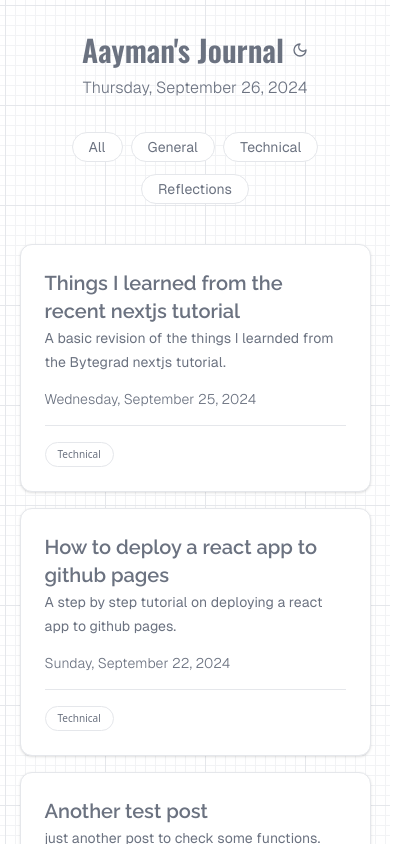
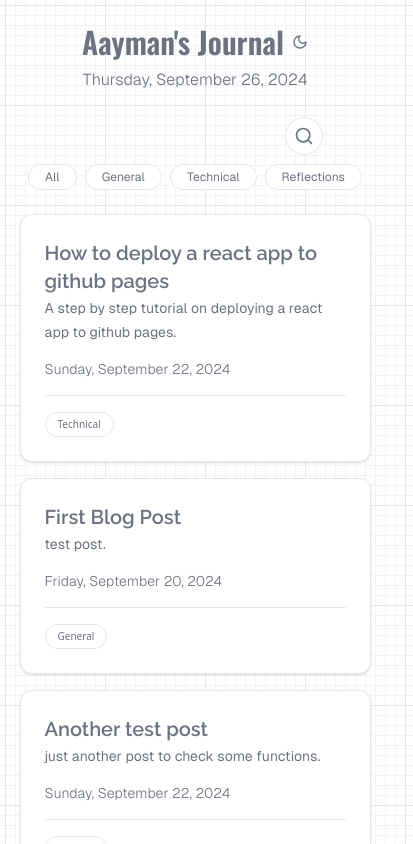
Before and after one commit to Aayman-star/aaymans-journal, a Next.js app: page / in a window 390 px wide. Shown: the top 844 px of the page, 413 px wide, since content can reach past the window. Built offline with nearby package versions, Linux system fonts and the light colour scheme.

Commit message:
added search to the blog

```diff
--- a/src/app/Blog/[slug]/page.tsx
+++ b/src/app/Blog/[slug]/page.tsx
@@ -23,9 +23,8 @@ const BlogPost = async ({ params }: { params: { slug: string } }) => {
   const post = await getPostBySlug(slug);
 
   return (
-    <div
-      className={`w-full h-auto md:min-h-screen p-10 bg-[url('/graph-paper-light.svg')] dark:bg-[url('/graph-paper.svg')]`}>
-      <div className="w-full h-full py-8 md:max-w-4xl md:mx-auto md:px-20 flex flex-col gap-y-4">
+    <div className={`w-full h-auto md:min-h-screen p-10 `}>
+      <div className="w-full h-full py-8 md:max-w-4xl md:mx-auto md:px-16 flex flex-col gap-y-4">
         <div className="w-full md:max-w-4xl md:mx-auto flex items-center justify-between">
           <Link className="group" href={"/"}>
             <p className={`flex items-center md:text-lg`}>
--- a/src/app/Category/[category]/page.tsx
+++ b/src/app/Category/[category]/page.tsx
@@ -1,7 +1,8 @@
-import { getAllPosts, getPostsbyCategory } from "@/lib/posts";
+import Blog from "@/components/Blog";
 import Categories from "@/components/Categories";
 import SinglePost from "@/components/SinglePost";
-import Blog from "@/components/Blog";
+import SearchBar from "@/components/SearchBar";
+import { getAllPosts, getPostsbyCategory } from "@/lib/posts";
 
 const Page = async ({ params }: { params: { category: string } }) => {
   const blogPosts =
@@ -16,7 +17,12 @@ const Page = async ({ params }: { params: { category: string } }) => {
     <main className="w-[90%] md:w-[85%] mx-auto min-h-screen">
       <Blog />
       {/* <p>{params.category}</p> */}
+
       <Categories />
+
+      {/* <p>{params.category}</p> */}
+
+      {/* Posts */}
       <div className="w-full h-full grid grid-cols-1 md:grid-cols-2 lg:grid-cols-3 gap-x-4">
         {sortedBlogPosts?.map((post) => (
           <SinglePost
@@ -29,8 +35,8 @@ const Page = async ({ params }: { params: { category: string } }) => {
           />
         ))}
         {!sortedBlogPosts.length && (
-          <p className="text-center w-full mt-10 col-span-3 text-2xl italic text-muted-foreground dark:text-foreground">
-            No posts in this category
+          <p className="text-center w-full mt-10 col-span-3 text-xl font-light text-muted-foreground">
+            No posts in this category.
           </p>
         )}
       </div>
--- a/src/app/layout.tsx
+++ b/src/app/layout.tsx
@@ -5,6 +5,8 @@ import type { Metadata } from "next";
 import localFont from "next/font/local";
 import { ThemeProvider } from "@/components/theme-provider";
 import Footer from "@/components/Footer";
+import Blog from "@/components/Blog";
+import Categories from "@/components/Categories";
 
 const geistSans = localFont({
   src: "./fonts/GeistVF.woff",
@@ -36,6 +38,8 @@ export default function RootLayout({
           defaultTheme="system"
           enableSystem
           disableTransitionOnChange>
+          {/* <Blog />
+          <Categories /> */}
           {children}
           <Footer />
         </ThemeProvider>
--- a/src/app/page.tsx
+++ b/src/app/page.tsx
@@ -1,15 +1,23 @@
+import { Suspense } from "react";
 import Blog from "@/components/Blog";
 import Loading from "@/components/Loading";
 import BlogDisplay from "@/components/BlogDisplay";
-import { Suspense } from "react";
 
-export default function Home() {
+export default function Home({
+  searchParams,
+}: {
+  searchParams?: {
+    query?: string;
+  };
+}) {
+  const query = searchParams?.query || "";
+  // console.log("in the PAGE:", query);
   return (
     <main className="w-full min-h-screen flex flex-col items-center gap-y-10 relative">
-      <div className="">
+      <div className="w-full">
         <Blog />
         <Suspense fallback={<Loading />}>
-          <BlogDisplay />
+          <BlogDisplay query={query} />
         </Suspense>
       </div>
     </main>
--- a/src/components/Blog.tsx
+++ b/src/components/Blog.tsx
@@ -1,17 +1,16 @@
 "use client";
-import React from "react";
+import Link from "next/link";
 import { useTheme } from "next-themes";
+import { oswald } from "@/lib/fonts";
 import { Sun, Moon } from "lucide-react";
-import { oswald } from "@/lib/fonts";
 import DateDisplay from "./DateDisplay";
-import Link from "next/link";
 
 const Blog = () => {
   const { theme, setTheme } = useTheme();
   //console.log(theme);
 
   return (
-    <div className=" py-8">
+    <div className=" py-6">
       <div className="flex items-center justify-center gap-x-2">
         <Link href={`/`}>
           <h1
--- a/src/components/BlogDisplay.tsx
+++ b/src/components/BlogDisplay.tsx
@@ -1,22 +1,46 @@
-import React from "react";
-import { getAllPosts } from "@/lib/posts";
-
+import SearchBar from "./SearchBar";
 import Categories from "./Categories";
 import SinglePost from "./SinglePost";
+import { getAllPosts, getFilteredPosts } from "@/lib/posts";
 
-const BlogDisplay = async () => {
-  // await new Promise((resolve) => setTimeout(resolve, 1500));
+interface Post {
+  file: string;
+  slug: any;
+  title: any;
+  description: any;
+  publish: any;
+  category: any;
+  date: string;
+  content: string;
+}
+interface PostProp {
+  Posts: Post[];
+}
+interface SearchParams {
+  query?: string;
+}
+const BlogDisplay = ({ query }: SearchParams) => {
+  // console.log("IN THE BLOG DISPLAY:", query);
+  const blogPosts = query
+    ? getFilteredPosts(query).filter((post) => post.publish)
+    : getAllPosts().filter((post) => post.publish);
 
-  const blogPosts = getAllPosts().filter((post) => post.publish);
-  const sortedBlogPosts = blogPosts.sort(
-    (a, b) => new Date(b.date).getTime() - new Date(a.date).getTime()
-  );
-
+  //console.log(blogPosts);
   return (
     <div className="w-[90%] md:w-[85%] mx-auto">
+      {/* <Categories /> */}
+      <div className="w-full flex flex-col-reverse gap-y-2 md:flex-row justify-center gap-x-3 md:justify-between">
+        <div>
           <Categories />
+        </div>
+        <div>
+          <SearchBar />
+        </div>
+      </div>
+
       <div className="w-full h-full grid grid-cols-1 md:grid-cols-2 lg:grid-cols-3 gap-x-4">
-        {sortedBlogPosts?.map((post) => (
+        {blogPosts.length > 0 ? (
+          blogPosts.map((post) => (
             <SinglePost
               key={post.title}
               title={post.title}
@@ -25,7 +49,12 @@ const BlogDisplay = async () => {
               date={post.date}
               category={post.category}
             />
-        ))}
+          ))
+        ) : (
+          <p className="text-muted-foreground font-light text-xl text-center w-full mt-10 col-span-3 dark:text-foreground">
+            No search results found.
+          </p>
+        )}
       </div>
     </div>
   );
--- a/src/components/Categories.tsx
+++ b/src/components/Categories.tsx
@@ -13,7 +13,8 @@ const Categories = () => {
     { id: 4, label: "Reflections", path: "/Category/Reflections" },
   ];
   return (
-    <ul className="w-[90%] mx-auto flex flex-wrap items-center justify-center mb-10 gap-x-2 gap-y-3 md:gap-x-4 md:gap-y-0">
+    <div className="mb-6">
+      <ul className="flex  items-center justify-center  gap-x-2 gap-y-2 md:gap-x-4 md:gap-y-0">
         {categories.map((category) => (
           <Link
             key={category.id}
@@ -21,14 +22,17 @@ const Categories = () => {
             href={`${category.path}`}>
             <li
               key={category.id}
-            className={`border py-1 px-4 bg-card rounded-full text-sm font-geistSans text-muted-foreground dark:text-foreground ${
-              pathname === category.path && "font-extrabold"
+              className={` py-1 px-4 bg-card rounded-full text-xs md:text-sm font-geistSans  text-muted-foreground  ${
+                pathname === category.path
+                  ? "border-2 font-extrabold"
+                  : "border font-normal"
               }`}>
               {category.label}
             </li>
           </Link>
         ))}
       </ul>
+    </div>
   );
 };
 
--- /dev/null
+++ b/src/components/SearchBar.tsx
@@ -0,0 +1,99 @@
+"use client";
+
+import { useState } from "react";
+import { Search, X } from "lucide-react";
+//import { Input } from "@/components/ui/input";
+
+import { useSearchParams, usePathname, useRouter } from "next/navigation";
+
+interface Post {
+  file: string;
+  slug: any;
+  title: any;
+  description: any;
+  publish: any;
+  category: any;
+  date: string;
+  content: string;
+}
+interface SearchProp {
+  Posts: Post[];
+}
+export default function SearchBar() {
+  const searchParams = useSearchParams();
+  const pathname = usePathname();
+  const router = useRouter();
+  const [isSearchVisible, setIsSearchVisible] = useState(false);
+  const [searchQuery, setSearchQuery] = useState(
+    searchParams.get("query") || ""
+  );
+
+  console.log("PATHNAME:", pathname);
+  const toggleSearch = () => {
+    setIsSearchVisible(!isSearchVisible);
+  };
+
+  const handleSearch = (term: string) => {
+    setSearchQuery(term);
+    console.log("TERM:", term);
+    const params = new URLSearchParams(searchParams);
+    if (term) {
+      params.set("query", term);
+    } else {
+      params.delete("query");
+    }
+    //replace(`${pathname}?${params.toString()}`);
+    router.replace(`${pathname}?${params.toString()}`);
+  };
+
+  const handleDelete = () => {
+    const params = new URLSearchParams(searchParams);
+    params.delete("query");
+    // Update the URL to remove the query parameter
+    router.replace(`${pathname}?${params.toString()}`);
+    setSearchQuery("");
+  };
+  return (
+    <div className="ml-12 md:ml-0">
+      {/* This div houses the search bar */}
+      <div className="relative flex items-center justify-end mr-10 ">
+        <div
+          className={`
+          relative flex items-center
+          transition-all duration-500 ease-in-out
+          ${isSearchVisible ? "w-72 opacity-100" : "w-0 opacity-0"}
+        `}>
+          <input
+            type="text"
+            onChange={(e) => handleSearch(e.target.value)}
+            value={searchQuery}
+            // defaultValue={searchParams.get("query")?.toString()}
+            placeholder="Search..."
+            className="w-full px-10 h-10 bg-card rounded-full outline-none border border-muted-foreground"
+          />
+        </div>
+        <div
+          className={`absolute z-10 cursor-pointer bg-card ${
+            isSearchVisible
+              ? "left-3 top-2" // When the search is visible, no border
+              : "right-2 border rounded-full p-2" // When the search is not visible, add a circular border
+          }
+    `}
+          onClick={toggleSearch}>
+          <Search
+            aria-label="Toggle search"
+            className="h-5 w-5 text-muted-foreground"
+          />
+        </div>
+
+        {searchQuery && (
+          <X
+            aria-label="Clear search"
+            onClick={handleDelete}
+            className="h-6 w-6 absolute cursor-pointer text-muted-foreground right-3 top-2 z-10"
+          />
+        )}
+      </div>
+    </div>
+  );
+}
--- a/src/lib/posts.ts
+++ b/src/lib/posts.ts
@@ -52,7 +52,7 @@ export const getAllPosts = () => {
       title: data.title,
       description: data.description,
       publish: data.publish,
-      category: data.category,
+      category: data.category || [],
       date: date,
       content,
     };
@@ -114,3 +114,16 @@ export const getPostsbyCategory = (category: string) => {
 
   return postsbyCategory;
 };
+
+export const getFilteredPosts = (query: string) => {
+  const filteredPosts = getAllPosts().filter(
+    (post) =>
+      post.title.toLowerCase().includes(query.toLowerCase()) ||
+      post.description.toLowerCase().includes(query.toLowerCase) ||
+      post.content.toLowerCase().includes(query.toLowerCase()) ||
+      post.category.some((category: string) =>
+        category.toLowerCase().includes(query.toLowerCase())
+      )
+  );
+  return filteredPosts;
+};
```
Also changed, not shown: 1 other file (tests, documents, lock files or other folders). Lines whose indentation alone changed are shown as unchanged.
